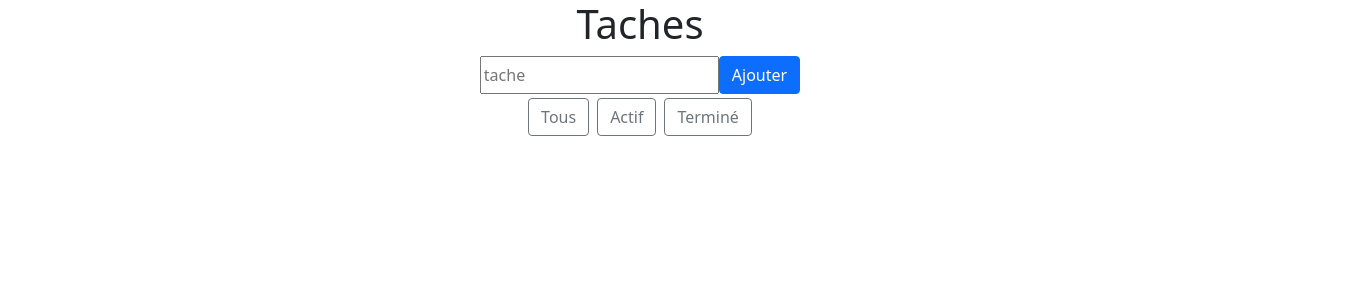
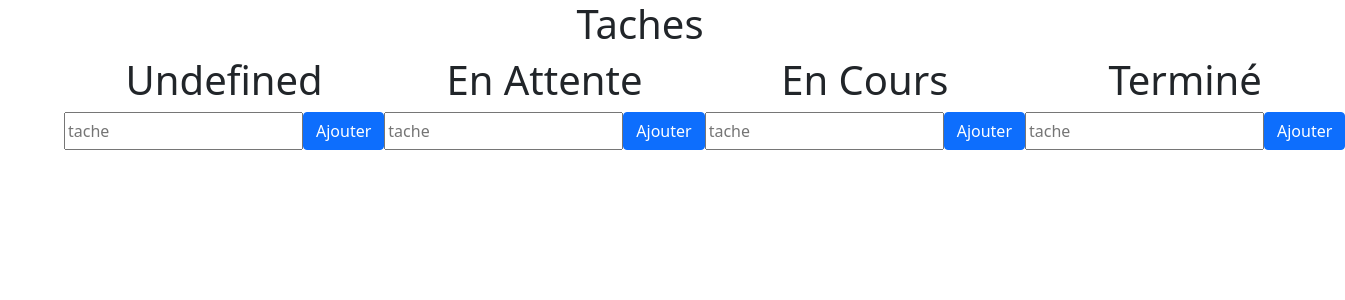
Before and after one commit to HerissonMan-TMP/TodoList, an Angular app in the folder Angular/: page /taches in a window 1280 px wide. Shown: the top 300 px of the page, 1345 px wide, since content can reach past the window. Built offline with nearby package versions, Linux system fonts and the light colour scheme; no server answers.

Commit message:
Ajout multiples colonnes taches

```diff
--- a/Angular/src/app/component/taches/taches.component.css
+++ b/Angular/src/app/component/taches/taches.component.css
@@ -0,0 +1,4 @@
+#Global{
+    padding-left: 5%;
+    padding-right: 5%;
+}
--- a/Angular/src/app/component/taches/taches.component.html
+++ b/Angular/src/app/component/taches/taches.component.html
@@ -1,20 +1,73 @@
 <div class="container-fluid d-flex justify-content-center">
+    <h1>Taches</h1>
+</div>
+
+<div id="Global" class="container-fluid d-flex justify-content-between">
     <div class="d-flex flex-column">
         <div class="bd-highlight d-flex justify-content-center">
-            <h1>Taches</h1>
+            <h1>Undefined</h1>
         </div>
         <div class="d-flex flex-row ">
-            <input id="inputAjoutTache" class="saisieInput" type="text" name="tache" placeholder="tache">
-            <button id="buttonAjoutTache" class="btn btn-primary" value="Ajouter">Ajouter</button>
+            <input id="inputAjoutTache_absenceDeValeur" class="saisieInput" type="text" name="tache" placeholder="tache">
+            <button id="buttonAjoutTache_absenceDeValeur" class="btn btn-primary" value="Ajouter">Ajouter</button>
         </div>
         <div class="d-flex  justify-content-center">
-            <div id="listeTaches" class="d-flex  flex-column">
+            <div id="listeTaches_absenceDeValeur" class="d-flex  flex-column">
             </div>
         </div>
-        <div class="d-flex flex-row justify-content-center">
-            <button class="btn btn-outline-secondary m-1">Tous</ button>
-            <button class="btn btn-outline-secondary m-1">Actif</ button>
-            <button class="btn btn-outline-secondary m-1">Terminé</ button>
+        <div class="d-flex flex-row justify-content-around">
+        </div>
+    </div>
+
+    <div class="d-flex flex-column">
+        <div class="bd-highlight d-flex justify-content-center">
+            <h1>En Attente</h1>
+        </div>
+        <div class="d-flex flex-row ">
+            <input id="inputAjoutTache_enAttente" class="saisieInput" type="text" name="tache" placeholder="tache">
+            <button id="buttonAjoutTache_enAttente" class="btn btn-primary" value="Ajouter">Ajouter</button>
+        </div>
+        <div class="d-flex  justify-content-center">
+            <div id="listeTaches_enAttente" class="d-flex  flex-column">
+            </div>
+        </div>
+        <div class="d-flex flex-row justify-content-around">
+        </div>
+    </div>
+
+    <div class="d-flex flex-column">
+        <div class="bd-highlight d-flex justify-content-center">
+            <h1>En Cours</h1>
+        </div>
+        <div class="d-flex flex-row ">
+            <input id="inputAjoutTache_enCours" class="saisieInput" type="text" name="tache" placeholder="tache">
+            <button id="buttonAjoutTache_enCours" class="btn btn-primary" value="Ajouter">Ajouter</button>
+        </div>
+        <div class="d-flex  justify-content-center">
+            <div id="listeTaches_enCours" class="d-flex  flex-column">
+            </div>
+        </div>
+        <div class="d-flex flex-row justify-content-around">
+        </div>
+    </div>
+
+    <div class="d-flex flex-column">
+        <div class="bd-highlight d-flex justify-content-center">
+            <h1>Terminé</h1>
+        </div>
+        <div class="d-flex flex-row ">
+            <input id="inputAjoutTache_termine" class="saisieInput" type="text" name="tache" placeholder="tache">
+            <button id="buttonAjoutTache_termine" class="btn btn-primary" value="Ajouter">Ajouter</button>
+        </div>
+        <div class="d-flex  justify-content-center">
+            <div id="listeTaches_termine" class="d-flex  flex-column">
+            </div>
+        </div>
+        <div class="d-flex flex-row justify-content-around">
         </div>
     </div>
 </div>
+
+
+
+<!--justify-content-around-->
```
